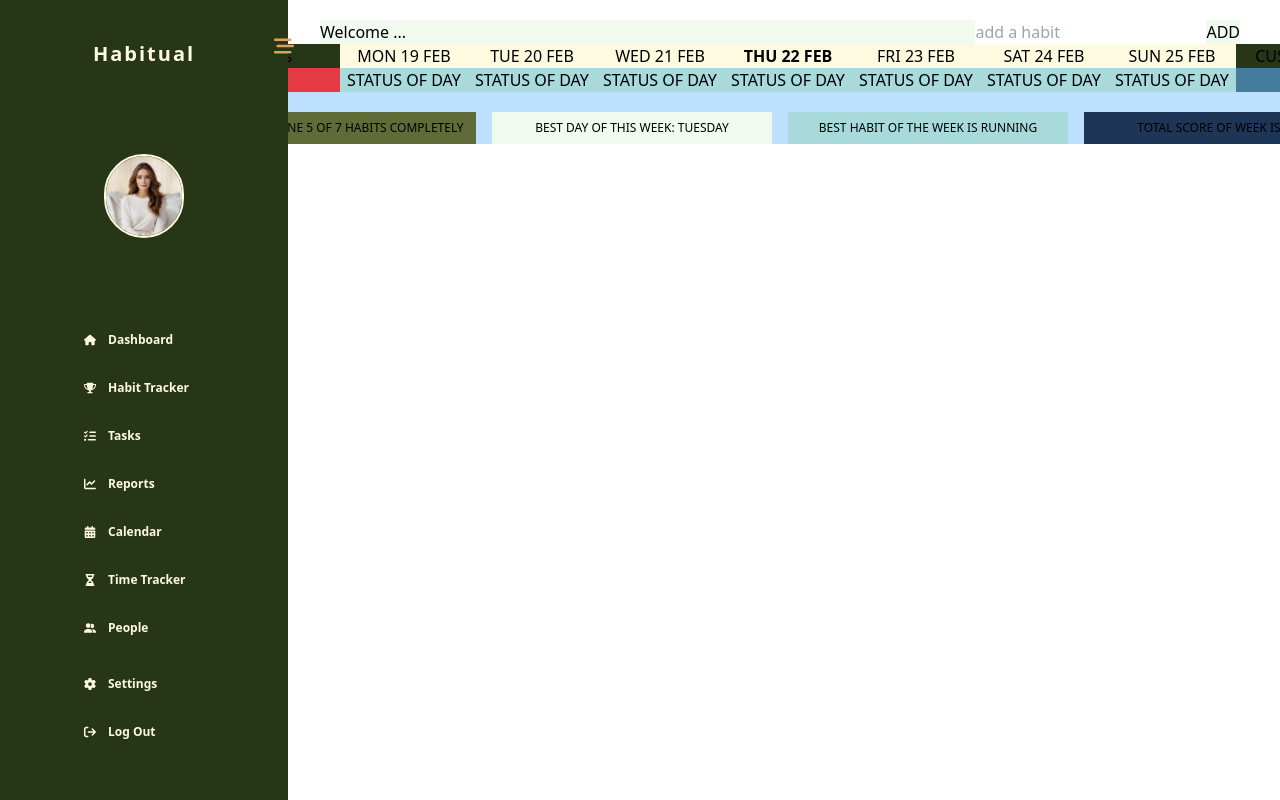
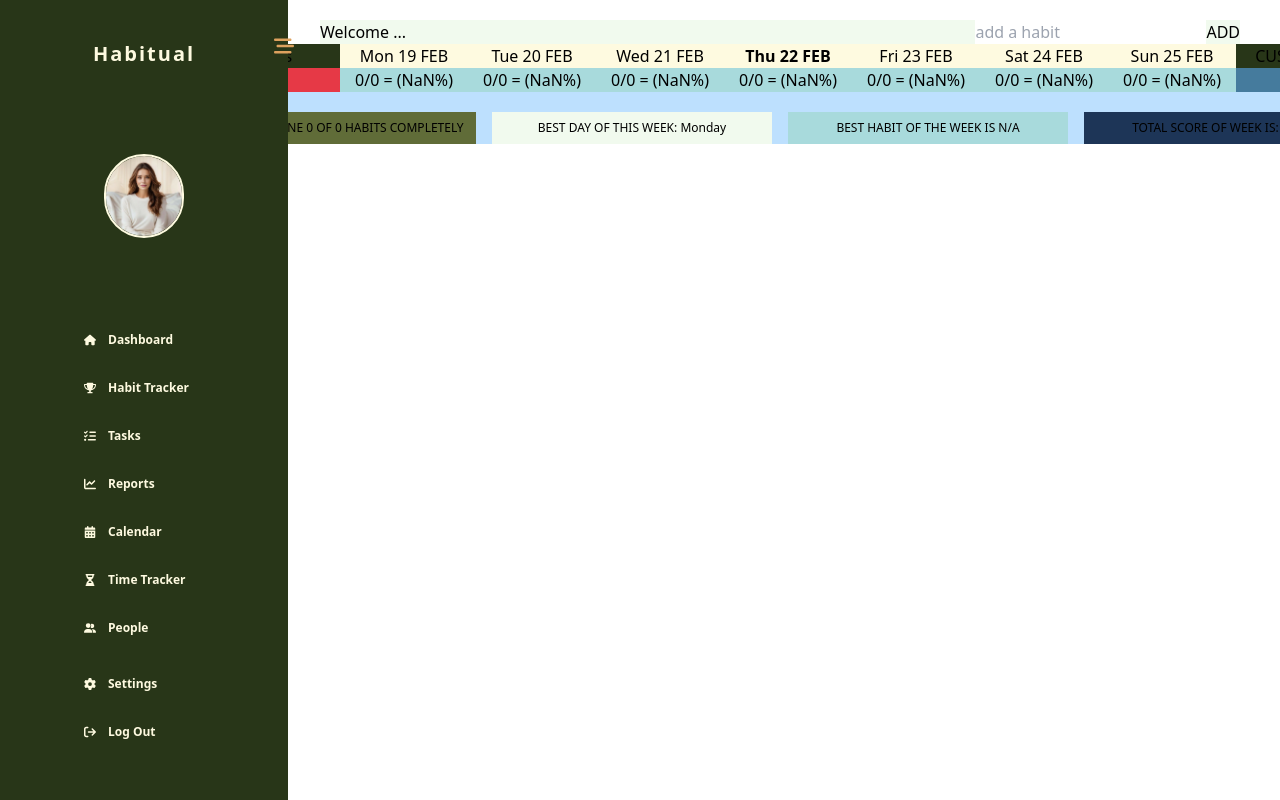
Before and after one commit to HitaBeeDev/Habitual, a React (Vite) app: page /habit-tracker in a window 1280 px wide. Built offline with nearby package versions, Linux system fonts and the light colour scheme.

Commit message:
added contextAPI for state management

```diff
--- a/src/App.jsx
+++ b/src/App.jsx
@@ -1,13 +1,14 @@
 import { BrowserRouter } from "react-router-dom";
 import Container from "./Components/Container";
 import "./index.css";
+import { HabitProvider } from "./ContextAPI/HabitContext";
 
 function App() {
   return (
     <BrowserRouter>
-      <div>
+      <HabitProvider>
         <Container />
-      </div>
+      </HabitProvider>
     </BrowserRouter>
   );
 }
--- a/src/Components/HabitSection/HabitTracker.jsx
+++ b/src/Components/HabitSection/HabitTracker.jsx
@@ -1,86 +1,70 @@
-import { useEffect, useState } from "react";
+import { useHabits } from "../../ContextAPI/HabitContext";
 
 function HabitTracker() {
-  const [habits, setHabits] = useState([]);
-  const [editingIndex, setEditingIndex] = useState(-1);
-  const [editValue, setEditValue] = useState("");
-  const [currentHabit, setCurrentHabit] = useState("");
-  const [weekDates, setWeekDates] = useState([]);
+  const {
+    habits,
+    weekDates,
+    currentHabit,
+    handleInputChange,
+    handleAddHabit,
+    toggleDay,
+    editingIndex,
+    editValue,
+    setEditValue,
+    handleEditClick,
+    handleCancelClick,
+    handleSaveClick,
+  } = useHabits();
 
-  useEffect(() => {
-    const getWeekDates = () => {
-      const now = new Date();
-      const firstDayOfWeek =
-        now.getDate() - now.getDay() + (now.getDay() === 0 ? -6 : 1); // Adjust to set Monday as first day of week
-      const week = [];
+  // Count habits with all days marked
+  const completedHabitsCount = habits.filter((habit) =>
+    habit.days.every((day) => day)
+  ).length;
 
-      for (let i = 0; i < 7; i++) {
-        let day = new Date(now.setDate(firstDayOfWeek + i));
-        week.push(day);
+  // Calculate completion status for each day
+  const dayCompletionStatus = Array(7).fill(0);
+  habits.forEach((habit) => {
+    habit.days.forEach((day, index) => {
+      if (day) {
+        dayCompletionStatus[index]++;
       }
+    });
+  });
 
-      return week.map((day) => ({
-        day: day
-          .toLocaleDateString("en-US", { weekday: "short" })
-          .toUpperCase(),
-        date: day.getDate(),
-        month: day
-          .toLocaleDateString("en-US", { month: "short" })
-          .toUpperCase(),
-        isToday: day.toDateString() === new Date().toDateString(),
-      }));
-    };
+  const bestDayIndex = dayCompletionStatus.indexOf(
+    Math.max(...dayCompletionStatus)
+  );
 
-    setWeekDates(getWeekDates());
-  }, []);
+  const bestDayOfWeek = weekDates[bestDayIndex]?.dayFull || "N/A";
 
-  const handleInputChange = (event) => {
-    setCurrentHabit(event.target.value);
-  };
+  const bestHabit = habits.reduce(
+    (best, habit) => {
+      const numOfMarkedBoxes = habit.days.filter((day) => day === true).length;
+      const completionPercentage = Math.ceil((numOfMarkedBoxes / 7) * 100);
+      if (completionPercentage > best.completionPercentage) {
+        return { habit, completionPercentage };
+      }
+      return best;
+    },
+    { habit: null, completionPercentage: -1 }
+  );
 
-  const handleAddHabit = () => {
-    if (currentHabit.trim() !== "") {
-      setHabits([
-        ...habits,
-        { name: currentHabit, days: Array(7).fill(false) },
-      ]);
-      setCurrentHabit("");
-    }
-  };
+  const sumPercentageOfDay = Array(7).fill(0);
+  habits.forEach((habit) => {
+    habit.days.forEach((day, index) => {
+      if (day) {
+        sumPercentageOfDay[index] += Math.ceil((1 / habits.length) * 100);
+      }
+    });
+  });
 
-  const toggleDay = (habitIndex, dayIndex) => {
-    const newHabits = habits.map((habit, index) => {
-      if (index === habitIndex) {
-        const newDays = habit.days.map((day, i) =>
-          i === dayIndex ? !day : day
-        );
-        return { ...habit, days: newDays };
-      }
-      return habit;
-    });
-    setHabits(newHabits);
-  };
+  const averagePercentage = Math.ceil(
+    sumPercentageOfDay.reduce((acc, curr) => acc + curr, 0) / 7
+  );
 
-  const handleEditClick = (index) => {
-    setEditingIndex(index);
-    setEditValue(habits[index].name);
-  };
-
-  const handleCancelClick = () => {
-    setEditingIndex(-1);
-    setEditValue("");
-  };
-
-  const handleSaveClick = () => {
-    const updatedHabits = habits.map((habit, index) => {
-      if (index === editingIndex) {
-        return { ...habit, name: editValue };
-      }
-      return habit;
-    });
-    setHabits(updatedHabits);
-    setEditingIndex(-1);
-  };
+  const totalScoreOfWeek = Math.ceil(
+    (averagePercentage + calculateAveragePercentage(habits)) / 2
+  );
 
   return (
     <div className="bg-colorD1">
@@ -100,14 +84,14 @@ function HabitTracker() {
       <div className="flex flex-col items-center">
         <div className="flex flex-row justify-center items-center bg-colorA1">
           <p className="w-36 text-center bg-colorA2">Habits</p>
-          {weekDates.map(({ day, date, month, isToday }, index) => (
+          {weekDates.map(({ dayAbbr, date, month, isToday }, index) => (
             <p
               key={index}
               className={`w-32 text-center bg-colorA3 ${
                 isToday ? "font-bold" : ""
               }`}
             >
-              {`${day} ${date} ${month}`}
+              {`${dayAbbr} ${date} ${month}`}
             </p>
           ))}
           <p className="w-32 text-center bg-colorA2">CUSTOMIZE</p>
@@ -160,33 +144,50 @@ function HabitTracker() {
               </div>
 
               <div className="w-16 flex justify-center items-center">
-                <p className="text-xs">STATUS OF HABIT</p>
+                <p className="text-xs">
+                  {(() => {
+                    const numOfMarkedBoxes = habit.days.filter(
+                      (day) => day === true
+                    ).length;
+                    const percentage = Math.ceil((numOfMarkedBoxes / 7) * 100);
+                    return `(${percentage}%)`;
+                  })()}
+                </p>
               </div>
             </div>
           ))}
 
           <div className="flex flex-row justify-center items-center">
-            <p className="w-36 bg-colorD1">BOS</p>
-            {Array.from({ length: 7 }).map((_, index) => (
-              <p key={index} className="w-32 bg-colorD3">
-                STATUS OF DAY
-              </p>
-            ))}
+            <p className="w-36 bg-colorD1">{habits.length}</p>
+            {Array.from({ length: 7 }).map((_, index) => {
+              const markedBoxes = habits.reduce(
+                (acc, habit) => acc + (habit.days[index] ? 1 : 0),
+                0
+              );
+              const percentage = Math.ceil((markedBoxes / habits.length) * 100);
+              return (
+                <p key={index} className="w-32 bg-colorD3">
+                  {`${markedBoxes}/${habits.length} = (${percentage}%)`}
+                </p>
+              );
+            })}
             <p className="w-32 bg-colorD4">BOS</p>
           </div>
 
           <div className="w-full grid grid-cols-4 gap-4 items-center">
             <div className="bg-colorA1 text-xs p-2 text-center">
-              YOU HAVE DONE 5 OF 7 HABITS COMPLETELY
+              YOU HAVE DONE {completedHabitsCount} OF {habits.length} HABITS
+              COMPLETELY
             </div>
             <div className="bg-colorD2 text-xs p-2 text-center">
-              BEST DAY OF THIS WEEK: TUESDAY
+              BEST DAY OF THIS WEEK: {bestDayOfWeek}
             </div>
             <div className="bg-colorD3 text-xs p-2 text-center">
-              BEST HABIT OF THE WEEK IS RUNNING
+              BEST HABIT OF THE WEEK IS{" "}
+              {bestHabit.habit ? bestHabit.habit.name : "N/A"}
             </div>
             <div className="bg-colorD5 text-xs p-2 text-center">
-              TOTAL SCORE OF WEEK IS: 85%
+              TOTAL SCORE OF WEEK IS: {`(${totalScoreOfWeek}%)`}%
             </div>
           </div>
         </ul>
@@ -195,4 +196,21 @@ function HabitTracker() {
   );
 }
 
+function calculateAveragePercentage(habits) {
+  const sumPercentageOfDay = Array(7).fill(0);
+  habits.forEach((habit) => {
+    habit.days.forEach((day, index) => {
+      if (day) {
+        sumPercentageOfDay[index] += Math.ceil((1 / habits.length) * 100);
+      }
+    });
+  });
+
+  const averagePercentage = Math.ceil(
+    sumPercentageOfDay.reduce((acc, curr) => acc + curr, 0) / 7
+  );
+
+  return averagePercentage;
+}
+
 export default HabitTracker;
--- a/src/Components/HabitSection/HabitWidget.jsx
+++ b/src/Components/HabitSection/HabitWidget.jsx
@@ -1,34 +1,24 @@
-import { FontAwesomeIcon } from "@fortawesome/react-fontawesome";
-import { faHouse } from "@fortawesome/free-solid-svg-icons";
+import { useHabits } from "../../ContextAPI/HabitContext";
 
 function HabitWidget() {
+  const { habits } = useHabits();
+
   return (
     <div className="cursor-pointer p-3 bg-colorA2 rounded-md shadow-xl xl:h-full h-72">
       <p>Habits of today:</p>
       <p>Keep going on streak!</p>
 
-      <ul>
-        <div className="bg-colorA1 border-l-2 flex justify-between items-center border-colorA2">
-          <FontAwesomeIcon icon={faHouse} className="w-3 h-3 text-colorA5" />
-          <li>read a book!</li>
-          <input type="checkbox" className="w-4 h-4 text-blue-600 " />
-        </div>
-        <div className="bg-colorA1 border-l-2 flex justify-between items-center border-colorA2">
-          <FontAwesomeIcon icon={faHouse} className="w-3 h-3 text-colorA5" />
-          <li>read a book!</li>
-          <input type="checkbox" className="w-4 h-4 text-blue-600 " />
-        </div>
-        <div className="bg-colorA1 border-l-2 flex justify-between items-center border-colorA2">
-          <FontAwesomeIcon icon={faHouse} className="w-3 h-3 text-colorA5" />
-          <li>read a book!</li>
-          <input type="checkbox" className="w-4 h-4 text-blue-600 " />
-        </div>
-        <div className="bg-colorA1 border-l-2 flex justify-between items-center border-colorA2">
-          <FontAwesomeIcon icon={faHouse} className="w-3 h-3 text-colorA5" />
-          <li>read a book!</li>
-          <input type="checkbox" className="w-4 h-4 text-blue-600 " />
-        </div>
-      </ul>
+      {habits && habits.length > 0 ? (
+        <ul>
+          {habits.map((habit, index) => (
+            <li key={index} className="w-36 bg-colorB3">
+              {habit.name}
+            </li>
+          ))}
+        </ul>
+      ) : (
+        <p>No habits for today.</p>
+      )}
     </div>
   );
 }
--- a/src/Components/HomePage.jsx
+++ b/src/Components/HomePage.jsx
@@ -6,7 +6,6 @@ import ArticlesSection from "./ArticlesSection/ArticlesSection";
 import ReportWidgets from "./ReportsSection/ReportWidgets";
 
 function HomePage() {
-  // Define widgets and their grid column span sizes for a more dynamic layout
   const widgets = [
     { component: HabitWidget, colSpan: "lg:col-span-2" },
     { component: TasksWidget, colSpan: "lg:col-span-3" },
--- /dev/null
+++ b/src/ContextAPI/HabitContext.jsx
@@ -0,0 +1,126 @@
+// src/contexts/HabitContext.js
+import { createContext, useContext, useState, useEffect } from "react";
+import usePersistentState from "../usePersistentState";
+
+const HabitContext = createContext();
+
+export const useHabits = () => useContext(HabitContext);
+
+function calculateAveragePercentage(habits) {
+  const sumPercentageOfDay = Array(7).fill(0);
+  habits.forEach((habit) => {
+    habit.days.forEach((day, index) => {
+      if (day) {
+        sumPercentageOfDay[index] += Math.ceil((1 / habits.length) * 100);
+      }
+    });
+  });
+  return Math.ceil(sumPercentageOfDay.reduce((acc, curr) => acc + curr, 0) / 7);
+}
+
+export const HabitProvider = ({ children }) => {
+  const [habits, setHabits] = usePersistentState("habits", []);
+  const [editingIndex, setEditingIndex] = useState(-1);
+  const [editValue, setEditValue] = useState("");
+  const [currentHabit, setCurrentHabit] = useState("");
+  const [weekDates, setWeekDates] = useState([]);
+
+  useEffect(() => {
+    const getWeekDates = () => {
+      const now = new Date();
+      const firstDayOfWeek =
+        now.getDate() - now.getDay() + (now.getDay() === 0 ? -6 : 1);
+      const week = [];
+
+      for (let i = 0; i < 7; i++) {
+        let day = new Date(
+          now.getFullYear(),
+          now.getMonth(),
+          firstDayOfWeek + i
+        );
+        week.push(day);
+      }
+
+      return week.map((day) => ({
+        dayAbbr: day.toLocaleDateString("en-US", { weekday: "short" }),
+        dayFull: day.toLocaleDateString("en-US", { weekday: "long" }),
+        date: day.getDate(),
+        month: day
+          .toLocaleDateString("en-US", { month: "short" })
+          .toUpperCase(),
+        isToday: day.toDateString() === new Date().toDateString(),
+      }));
+    };
+
+    setWeekDates(getWeekDates());
+  }, []);
+
+  const handleInputChange = (event) => {
+    setCurrentHabit(event.target.value);
+  };
+
+  const handleAddHabit = () => {
+    if (currentHabit.trim() !== "") {
+      setHabits((prevHabits) => [
+        ...prevHabits,
+        { name: currentHabit, days: Array(7).fill(false) },
+      ]);
+      setCurrentHabit("");
+    }
+  };
+
+  const toggleDay = (habitIndex, dayIndex) => {
+    const newHabits = habits.map((habit, index) => {
+      if (index === habitIndex) {
+        const newDays = habit.days.map((day, i) =>
+          i === dayIndex ? !day : day
+        );
+        return { ...habit, days: newDays };
+      }
+      return habit;
+    });
+    setHabits(newHabits);
+  };
+
+  const handleEditClick = (index) => {
+    setEditingIndex(index);
+    setEditValue(habits[index].name);
+  };
+
+  const handleCancelClick = () => {
+    setEditingIndex(-1);
+    setEditValue("");
+  };
+
+  const handleSaveClick = () => {
+    const updatedHabits = habits.map((habit, index) => {
+      if (index === editingIndex) {
+        return { ...habit, name: editValue };
+      }
+      return habit;
+    });
+    setHabits(updatedHabits);
+    setEditingIndex(-1);
+  };
+
+  return (
+    <HabitContext.Provider
+      value={{
+        habits,
+        editingIndex,
+        editValue,
+        currentHabit,
+        weekDates,
+        handleInputChange,
+        handleAddHabit,
+        toggleDay,
+        handleEditClick,
+        handleCancelClick,
+        handleSaveClick,
+        calculateAveragePercentage, // Provided here for completeness, ensure it's used appropriately.
+      }}
+    >
+      {children}
+    </HabitContext.Provider>
+  );
+};
--- /dev/null
+++ b/src/usePersistentState.js
@@ -0,0 +1,14 @@
+import { useEffect, useState } from "react";
+
+export default function usePersistantState(key, initialValue) {
+  const [state, setState] = useState(() => {
+    const storedState = localStorage.getItem(key);
+    return storedState ? JSON.parse(storedState) : initialValue;
+  });
+
+  useEffect(() => {
+    localStorage.setItem(key, JSON.stringify(state));
+  }, [key, state]);
+
+  return [state, setState];
+}
```
